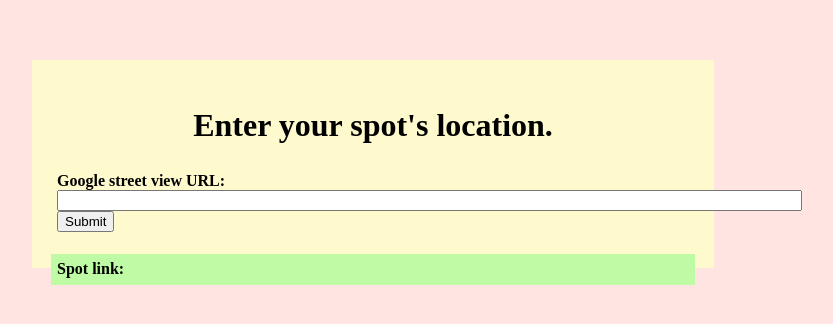
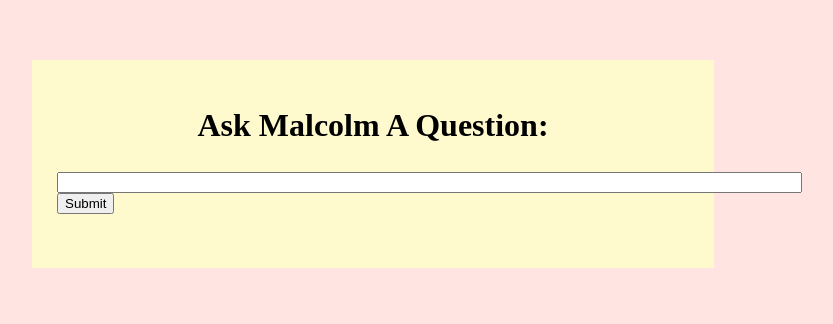
Before and after one commit to MalcolmMacDonald/askmalcolm, a plain HTML site: page index.html in a window 1280 px wide. Shown: the part 236-560 px from the top of the page, without its empty margins (267-1100 px from the left). Drawn offline with Linux system fonts and the light colour scheme.

```diff
--- a/index.html
+++ b/index.html
@@ -1,23 +1,18 @@
-<b>
 <div id="center-container">
-        <div id="maker">
+    <div id="question">
         <h1>
-                Enter your spot's location.
+            Ask Malcolm A Question:
         </h1>
 
         <div id="input-form">
             <form name="locationForm" action="javascript:presentLink()">
-                    <label for="location">Google street view URL: </label>
+                <!--<label for="location">Google street view URL: </label>-->
                 <input type="text" id="location" name="location" size="90">
                 <input type="submit" value="Submit">
             </form>
         </div>
-            <div id="output">
-                Spot link:&nbsp<a id="outputLink"></a>
     </div>
 </div>
-    </div>
-</b>
 
 
 
--- a/stylesheets/mainpage.css
+++ b/stylesheets/mainpage.css
@@ -11,7 +11,7 @@ html {
     width: 100%;
     height: 100%;
 }
-#maker{
+#question{
     display: flex;
     flex-direction: column;
     justify-items: center;
@@ -29,11 +29,3 @@ html {
     width: 100%;
     padding: 1%;
 }
-#output{
-    display: flex;
-    width: 100%;
-    padding: 1%;
-    justify-items: flex-start;
-    align-items: flex-start;
-    background-color: rgb(191, 250, 164);
-}
```
Lines whose indentation alone changed are shown as unchanged.
